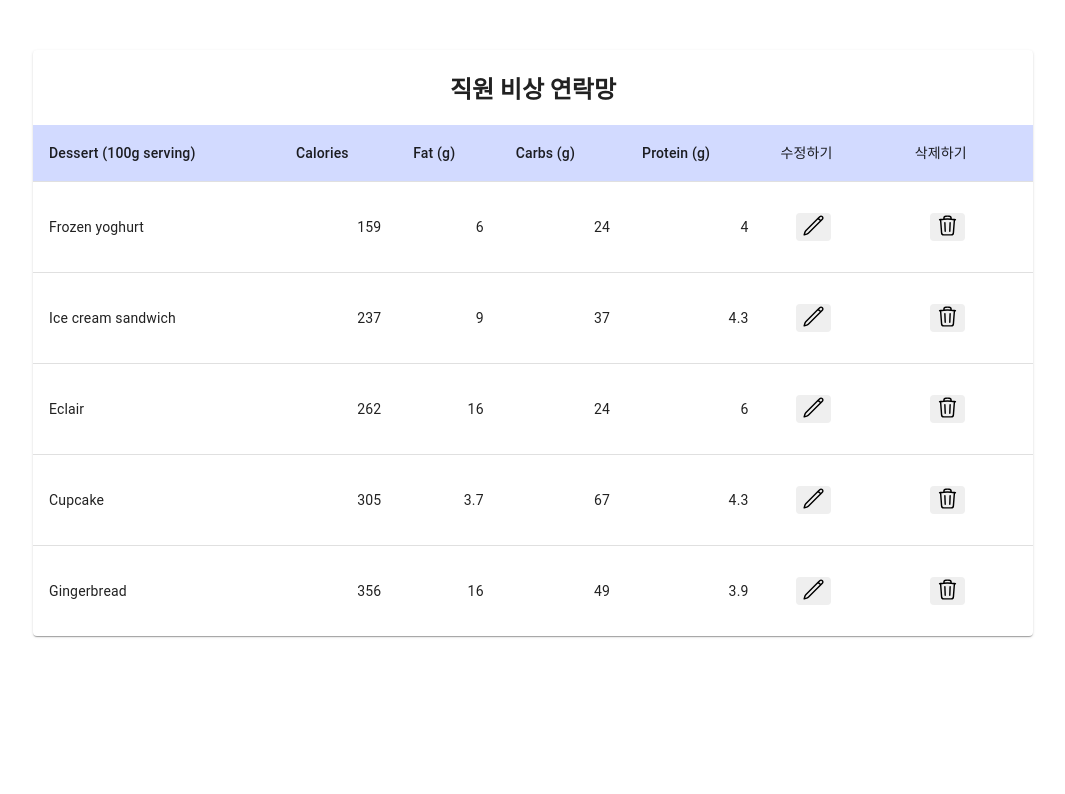
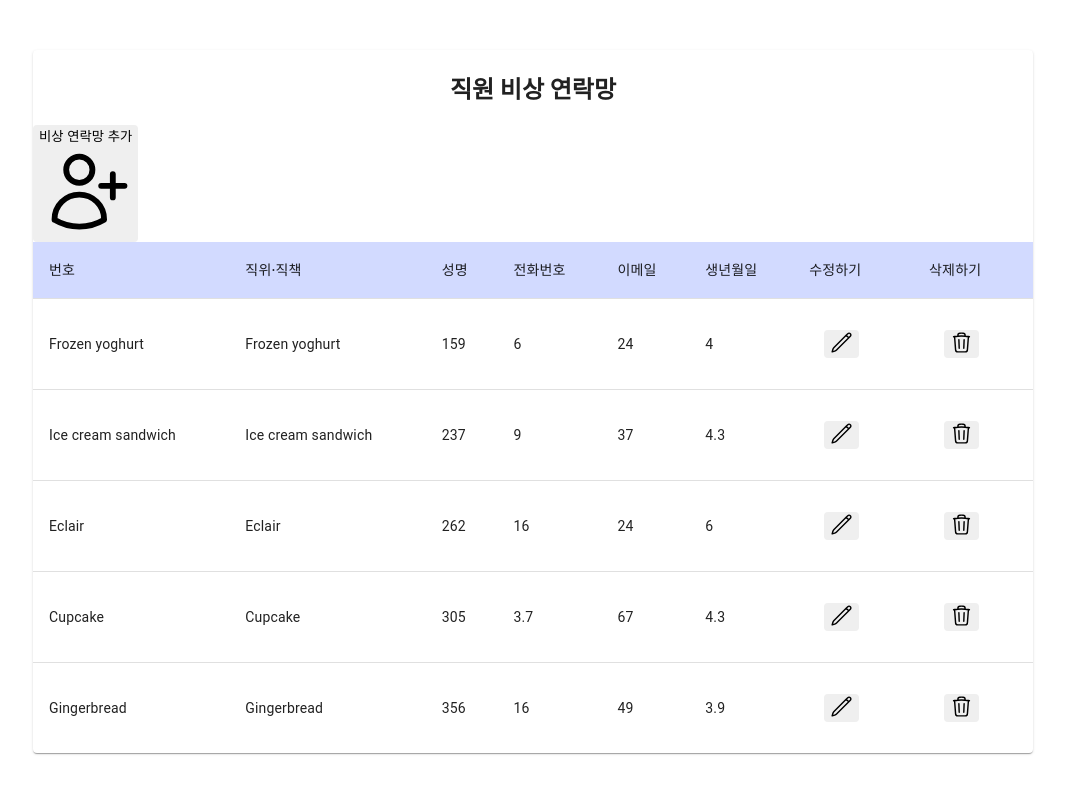
Before and after one commit to tamoimi/contact-list, a Next.js app: page / in a window 1280 px wide. Shown: the top 794 px of the page, without its empty margins (107-1172 px from the left). Built offline with nearby package versions, Linux system fonts and the light colour scheme.

Commit message:
feat: 입력 button 추가

```diff
--- a/pages/index.js
+++ b/pages/index.js
@@ -14,7 +14,6 @@ function createData(name, calories, fat, carbs, protein) {
   return { name, calories, fat, carbs, protein };
 }
 
-
 const rows = [
   createData("Frozen yoghurt", 159, 6.0, 24, 4.0),
   createData("Ice cream sandwich", 237, 9.0, 37, 4.3),
@@ -24,12 +23,23 @@ const rows = [
 ];
 
 export default function ContactList() {
+  const {
+    register,
+    handleSubmit,
+    formState: { errors },
+  } = useForm({ mode: "onChange" });
 
-  const {register} = useForm();
+  const postContacts = async (data) => {
+    console.log(data);
+  }
 
   const [open, setOpen] = useState(false);
   const handleOpen = () => setOpen(true);
   const handleClose = () => setOpen(false);
+
+  const [addOpen, setAddOpen] = useState(false);
+  const addHandleOpen = () => setAddOpen(true);
+  const addHandleClose = () => setAddOpen(false);
 
   const style = {
     position: "absolute",
@@ -47,14 +57,62 @@ export default function ContactList() {
     <>
       <TableContainer component={Paper}>
         <h2>직원 비상 연락망</h2>
+        <button onClick={addHandleOpen}>
+          비상 연락망 추가
+          <svg
+            xmlns="http://www.w3.org/2000/svg"
+            fill="none"
+            viewBox="0 0 24 24"
+            strokeWidth={1.5}
+            stroke="currentColor"
+            className="w-6 h-6"
+          >
+            <path
+              strokeLinecap="round"
+              strokeLinejoin="round"
+              d="M19 7.5v3m0 0v3m0-3h3m-3 0h-3m-2.25-4.125a3.375 3.375 0 11-6.75 0 3.375 3.375 0 016.75 0zM4 19.235v-.11a6.375 6.375 0 0112.75 0v.109A12.318 12.318 0 0110.374 21c-2.331 0-4.512-.645-6.374-1.766z"
+            />
+          </svg>
+        </button>
+        <Modal
+          open={addOpen}
+          onClose={addHandleClose}
+          aria-labelledby="modal-modal-title"
+          aria-describedby="modal-modal-description"
+        >
+          <Box sx={style}>
+            <Typography id="modal-modal-title" variant="h6" component="h2">
+              <form>
+                <h4>직원 비상 연락망 추가</h4>
+                <label>직위·직책</label>
+                <input {...register("role", { required: true })} /> <br />
+                <label>성명</label>
+                <input {...register("name", { required: true })} />
+                <br />
+                <label>전화번호</label>
+                <input {...register("tel", { required: true })} />
+                <br />
+                <label>이메일</label>
+                <input {...register("email", { required: true })} />
+                <br />
+                <label>생년월일</label>
+                <input {...register("birth", { required: true })} />
+              </form>
+            </Typography>
+            <button onClick={addHandleClose}>닫기</button>
+            {/* 추가하기 클릭하면 submit */}
+            <button type="submit">추가하기</button>
+          </Box>
+        </Modal>
         <Table>
           <TableHead>
             <TableRow>
-              <TableCell>Dessert (100g serving)</TableCell>
-              <TableCell>Calories</TableCell>
-              <TableCell>Fat&nbsp;(g)</TableCell>
-              <TableCell>Carbs&nbsp;(g)</TableCell>
-              <TableCell>Protein&nbsp;(g)</TableCell>
+              <TableCell>번호</TableCell>
+              <TableCell>직위·직책</TableCell>
+              <TableCell>성명</TableCell>
+              <TableCell>전화번호</TableCell>
+              <TableCell>이메일</TableCell>
+              <TableCell>생년월일</TableCell>
               <TableCell>수정하기</TableCell>
               <TableCell>삭제하기</TableCell>
             </TableRow>
@@ -68,12 +126,12 @@ export default function ContactList() {
                 <TableCell component="th" scope="row">
                   {row.name}
                 </TableCell>
-                <TableCell align="right">{row.calories}</TableCell>
-                <TableCell align="right">{row.fat}</TableCell>
-                <TableCell align="right">{row.carbs}</TableCell>
-                <TableCell align="right">{row.protein}</TableCell>
+                <TableCell>{row.name}</TableCell>
+                <TableCell>{row.calories}</TableCell>
+                <TableCell>{row.fat}</TableCell>
+                <TableCell>{row.carbs}</TableCell>
+                <TableCell>{row.protein}</TableCell>
                 <TableCell>
-
                   {/* 수정하기 모달창 */}
                   <button
                     className="edit"
@@ -110,15 +168,19 @@ export default function ContactList() {
                         <form>
                           <h4>직원 비상 연락망 수정</h4>
                           <label>직위·직책</label>
-                          <input {...register("role", { required: true })} /> <br/>
+                          <input />
+                          <br />
                           <label>성명</label>
-                          <input {...register("name", { required: true })} /><br/>
+                          <input />
+                          <br />
                           <label>전화번호</label>
-                          <input {...register("tel", { required: true })} /><br/>
+                          <input />
+                          <br />
                           <label>이메일</label>
-                          <input {...register("email", { required: true })} /><br/>
+                          <input />
+                          <br />
                           <label>생년월일</label>
-                          <input {...register("birth", { required: true })} />
+                          <input />
                         </form>
                       </Typography>
                       <button onClick={handleClose}>닫기</button>
```
